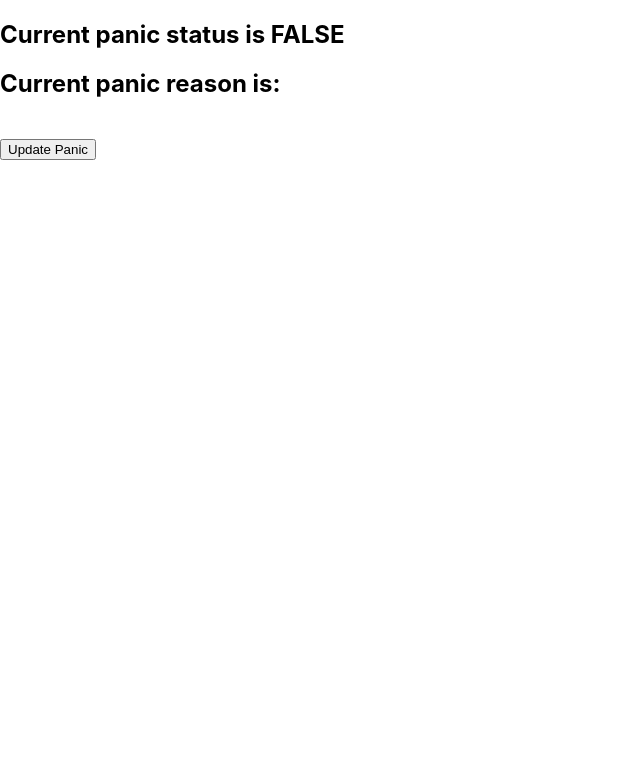
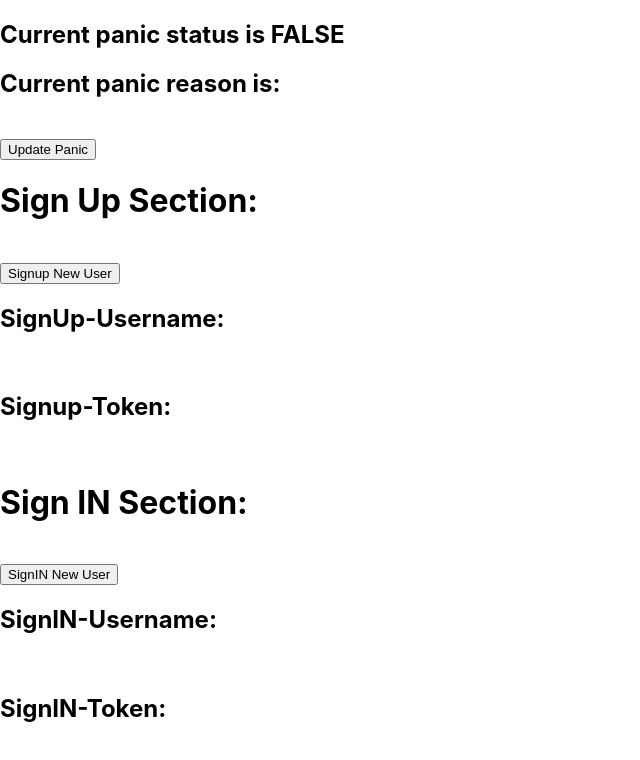
Before and after one commit to badogan/panicButton, a React (Create React App) app: page / in a window 1280 px wide. Shown: the top 760 px of the page, without its empty margins (0-640 px from the left). Built offline with nearby package versions, Linux system fonts and the light colour scheme; no server answers.

Commit message:
signin and signup completeley with hooks and ready to be reused when needed

```diff
--- /dev/null
+++ b/src/APIsHelpers/API.js
@@ -0,0 +1,26 @@
+const URL_userSignup = "http://localhost:3003/signup";
+const URL_userSignin = "http://localhost:3003/signin";
+
+const newUserSignUp = userSignupObject => {
+  return fetch(URL_userSignup, {
+    method: "POST",
+    headers: {
+      "Content-Type": "application/json",
+      Accept: "application/json"
+    },
+    body: JSON.stringify(userSignupObject)
+  }).then(response => response.json());
+};
+
+const UserSignIn = userSignInObject => {
+  return fetch(URL_userSignin, {
+    method: "POST",
+    headers: {
+      "Content-Type": "application/json",
+      Accept: "application/json"
+    },
+    body: JSON.stringify(userSignInObject)
+  }).then(response => response.json());
+};
+
+export default { newUserSignUp, UserSignIn };
--- a/src/hooks/usePanic.js
+++ b/src/hooks/usePanic.js
@@ -2,12 +2,12 @@ import { useEffect, useState } from "react";
 
 const usePanic = () => {
   const [panic, setPanic] = useState({});
-  const URL =
-    "https://e5ucmo7jmf.execute-api.eu-west-2.amazonaws.com/default/nodeFunction1";
+  const URL_to_GET ="https://e5ucmo7jmf.execute-api.eu-west-2.amazonaws.com/default/nodeFunction1";
+  const URL_to_POST='https://fullstack-test-backend-basri.herokuapp.com/panic_update'
 
   const updatePanic = newPanicObject => {
     console.log(newPanicObject);
-    fetch(URL, {
+    fetch(URL_to_POST, {
       method: "POST",
       headers: {
         "Content-Type": "application/json"
@@ -22,7 +22,7 @@ const usePanic = () => {
   };
 
   useEffect(() => {
-    fetch(URL)
+    fetch(URL_to_GET)
       .then(response => response.json())
       .then(panic => setPanic(panic));
   }, []);
--- /dev/null
+++ b/src/hooks/useUserSignin.js
@@ -0,0 +1,13 @@
+import { useState } from "react";
+import API from "../APIsHelpers/API";
+
+const useUserSignin = () => {
+  const [userSignin, setUserSignin] = useState({});
+  const updateUserSignin = userSigninObject =>
+    API.UserSignIn(userSigninObject).then(loggedinUser => {
+      setUserSignin(loggedinUser);
+    });
+  return { userSignin, updateUserSignin };
+};
+
+export default useUserSignin;
--- /dev/null
+++ b/src/hooks/useUserSignup.js
@@ -0,0 +1,13 @@
+import { useState } from "react";
+import API from "../APIsHelpers/API";
+
+const useUserSignup = () => {
+  const [userSignup, setUserSignup] = useState({});
+  const updateUserSignup = userSignupObject =>
+    API.newUserSignUp(userSignupObject).then(newUser => {
+      setUserSignup(newUser)
+    });
+  return { userSignup, updateUserSignup };
+};
+
+export default useUserSignup;
--- a/src/pages/MainPage.js
+++ b/src/pages/MainPage.js
@@ -1,23 +1,68 @@
 import React from "react";
 import usePanic from "../hooks/usePanic";
+import useUserSignup from "../hooks/useUserSignup";
+import useUserSignin from "../hooks/useUserSignin";
 
 const MainPage = () => {
   const { panic, updatePanic } = usePanic();
+  const { userSignup, updateUserSignup } = useUserSignup();
+  const { userSignin, updateUserSignin } = useUserSignin();
 
-//   Need to get this from a form or smth - static config for now
+  //   Need to get this from a form or smth - static config for now
   const sendToUpdatePanic = () => {
     updatePanic({
-      status: true,
-      reason: "something wrong somewhere. stopped now!"
+      panic: {
+        status: true,
+        reason: "direct update from panic react app"
+      }
     });
   };
 
+  const sendToUpdateUserSignUp = () => {
+    updateUserSignup({
+      user: {
+        username: "Basri",
+        password: "password",
+        password_confirmation: "password"
+      }
+    });
+  };
+
+  const sendToUpdateUserSignIn = () => {
+    updateUserSignin({
+        username: "Basri",
+        password: "password"
+    });
+  };
+
+  //   params.require(:user).permit(:username, :password, :password_confirmation)
+
   return (
     <div>
-      {panic.status ? <h1>Current panic status is TRUE </h1> : <h2>Current panic status is FALSE</h2>}
+      {panic.status ? (
+        <h1>Current panic status is TRUE </h1>
+      ) : (
+        <h2>Current panic status is FALSE</h2>
+      )}
       <h2>Current panic reason is: {panic.reason}</h2>
       <br />
       <button onClick={sendToUpdatePanic}>Update Panic</button>
+      <br />
+      <h1>Sign Up Section:</h1>
+      <br/>
+      <button onClick={sendToUpdateUserSignUp}> Signup New User</button>
+      <br />
+      <h2>SignUp-Username: {userSignup.username} </h2>
+      <br />
+      <h2>Signup-Token: {userSignup.token}</h2>
+      <br/>
+      <h1>Sign IN Section:</h1>
+      <br/>
+      <button onClick={sendToUpdateUserSignIn}> SignIN New User</button>
+      <br />
+      <h2>SignIN-Username: {userSignin.username} </h2>
+      <br />
+      <h2>SignIN-Token: {userSignin.token}</h2>
     </div>
   );
 };
```
